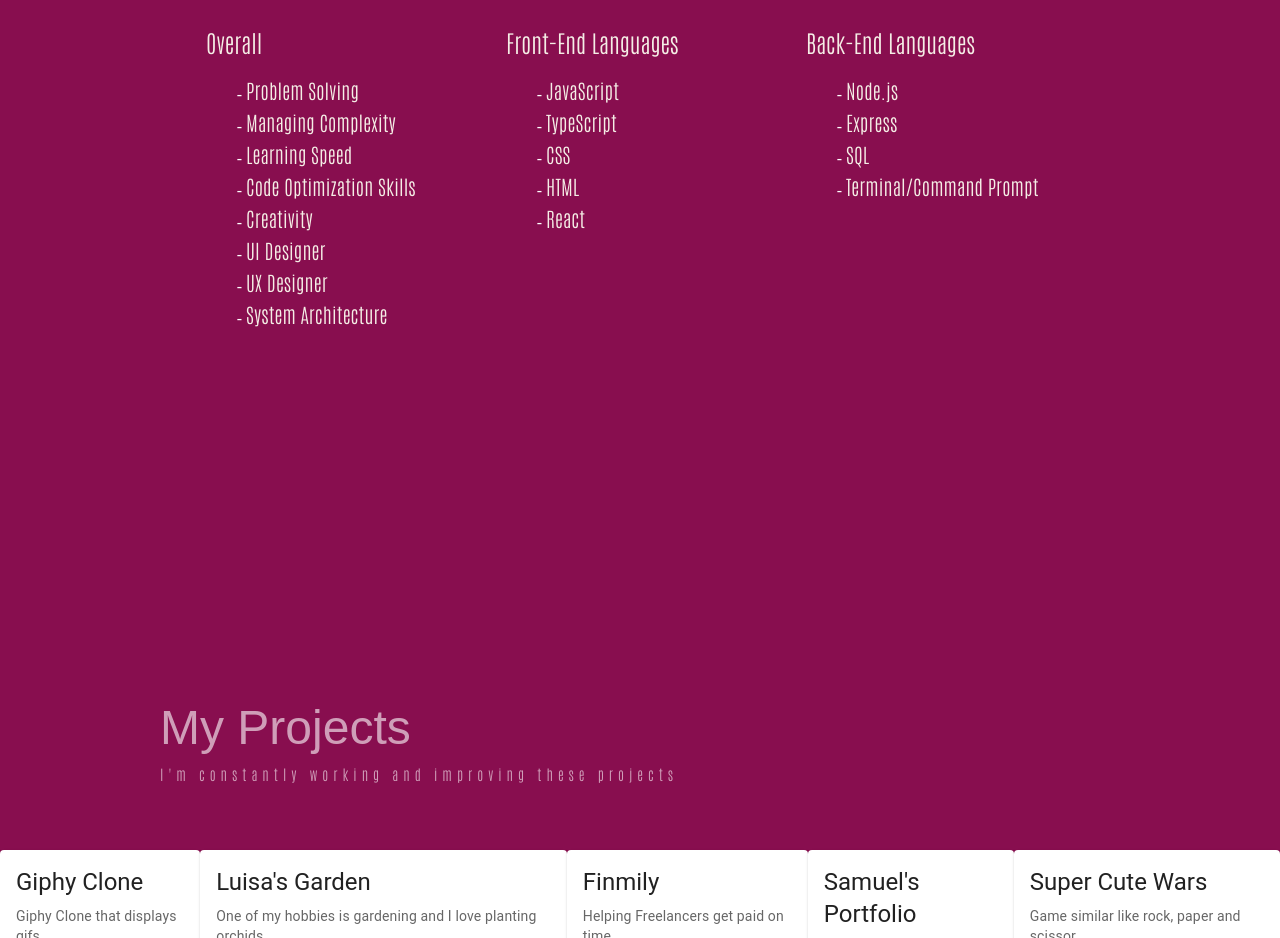
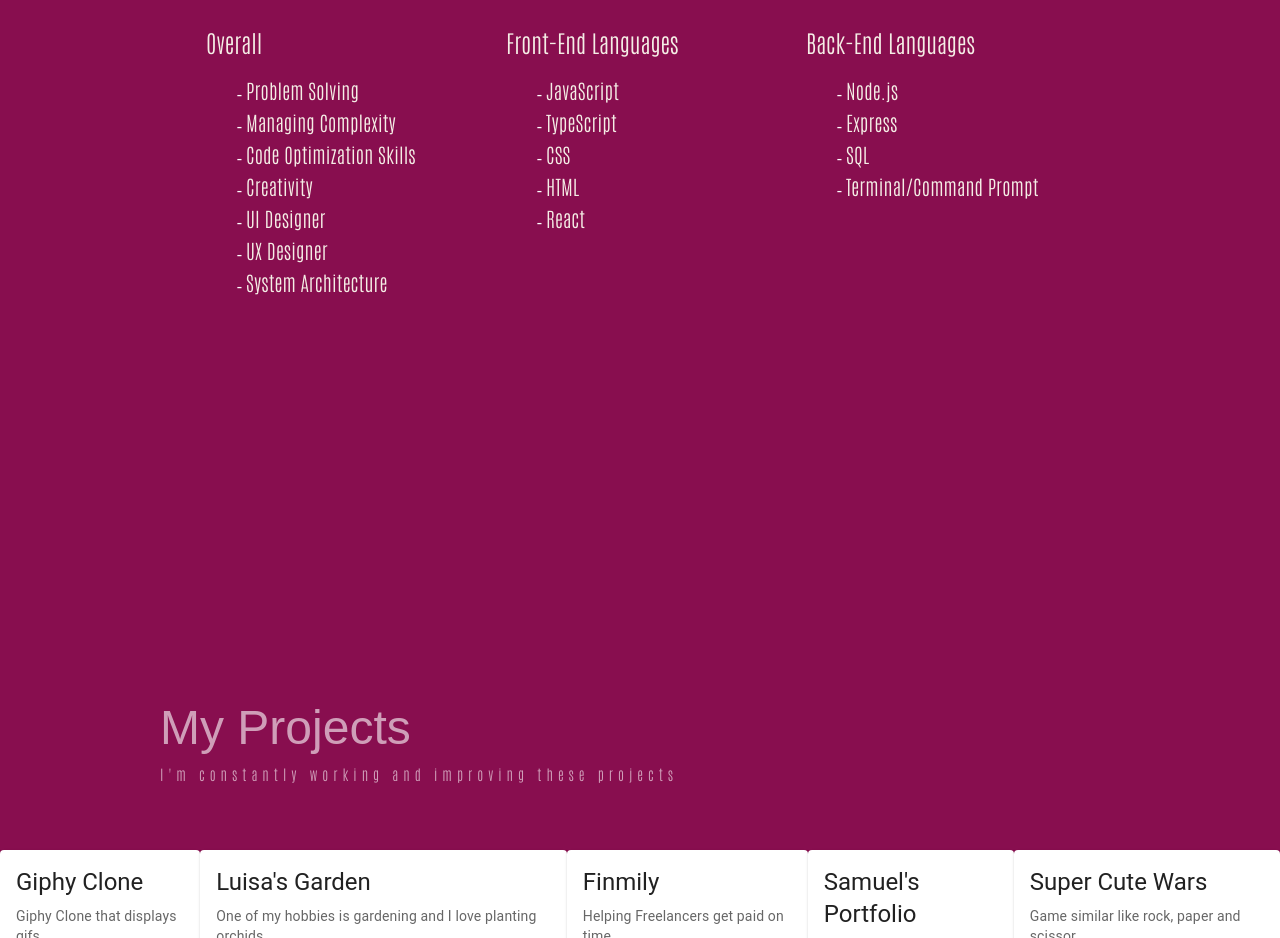
Before and after one commit to samsoftwaredev/portfolio, a Next.js app: page / in a window 1280 px wide. Shown: the part 900-1838 px from the top of the page. Built offline with nearby package versions, Linux system fonts and the light colour scheme; a web font is replaced by a local one.

Commit message:
updated readme

```diff
--- a/components/Footer/Footer.tsx
+++ b/components/Footer/Footer.tsx
@@ -6,6 +6,7 @@ import styles from "./footer.module.scss";
 const Footer = () => {
   return (
     <footer className={styles.footer}>
+      {/* TODO: Date of last update */}
       <Typography variant="h5" className="secondaryText" gutterBottom>
         Follow me:
       </Typography>
--- a/constants/variables/owner.ts
+++ b/constants/variables/owner.ts
@@ -19,10 +19,6 @@ export const SKILL1 = [
   {
     name: "Managing Complexity",
     knowledgeAmount: 75,
-  },
-  {
-    name: "Learning Speed",
-    knowledgeAmount: 85,
   },
   {
     name: "Code Optimization Skills",
```
Also changed, not shown: 1 other file (tests, documents, lock files or other folders).
